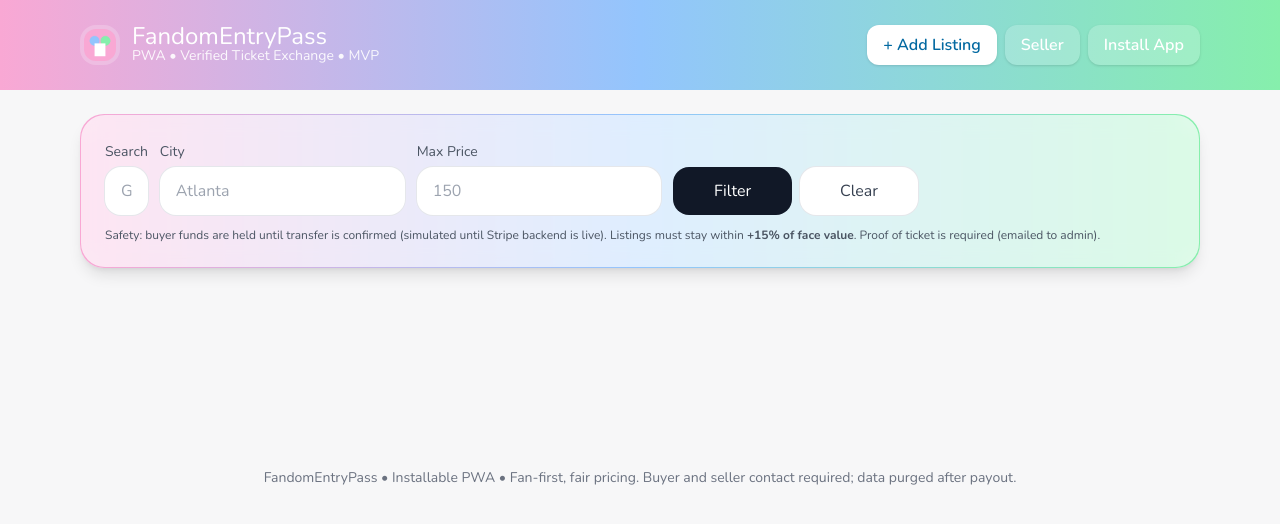
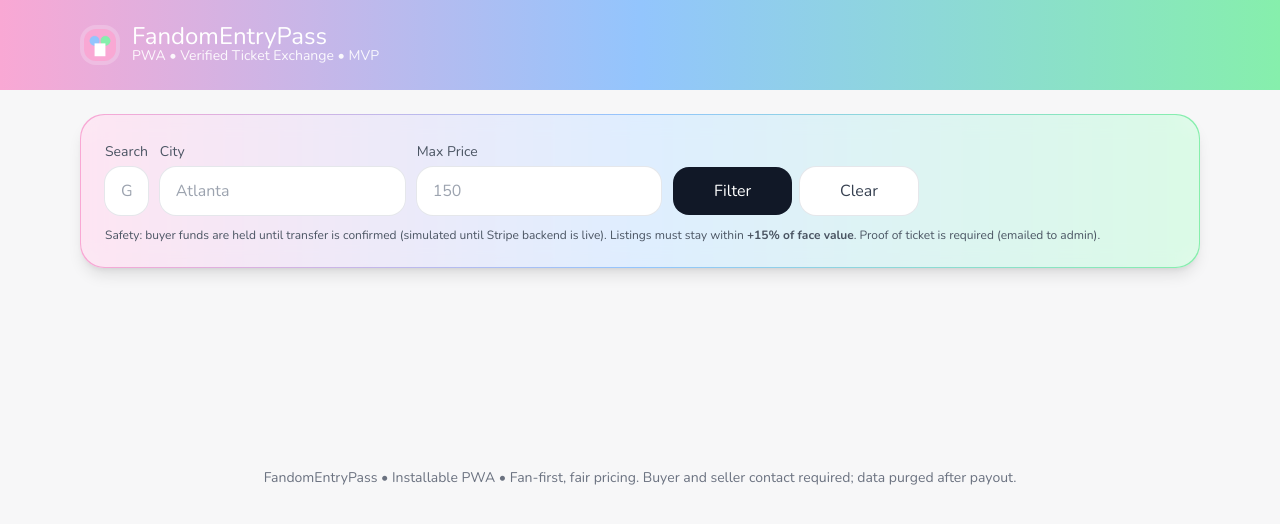
Before and after one commit to Fandom-Entry-pass/fandom-entry-pass, a website: page index.html in a window 1280 px wide. Drawn offline with nearby package versions, Linux system fonts and the light colour scheme; a script that the page names is missing.

Commit message:
Update index.html
now “+ Add Listing” won’t show to non-sellers on any screen size.

```diff
--- a/index.html
+++ b/index.html
@@ -51,9 +51,9 @@
       </div>
       <div class="flex items-center gap-2">
         <!-- “Add Listing” only shows if seller is logged in -->
-        <button id="openAdd" class="hidden sm:inline-flex bg-white text-sky-700 font-semibold px-4 py-2 rounded-xl shadow hover:bg-white/90">+ Add Listing</button>
-        <button id="openSeller" class="hidden sm:inline-flex bg-white/20 text-white font-semibold px-4 py-2 rounded-xl shadow hover:bg-white/30">Seller</button>
-        <button id="installBtn" class="hidden sm:inline-flex bg-white/20 text-white font-semibold px-4 py-2 rounded-xl shadow hover:bg-white/30">Install App</button>
+       <button id="openAdd"    class="hidden inline-flex bg-white text-sky-700 font-semibold px-4 py-2 rounded-xl shadow hover:bg-white/90">+ Add Listing</button>
+<button id="openSeller" class="hidden inline-flex bg-white/20 text-white font-semibold px-4 py-2 rounded-xl shadow hover:bg-white/30">Seller</button>
+<button id="installBtn" class="hidden inline-flex bg-white/20 text-white font-semibold px-4 py-2 rounded-xl shadow hover:bg-white/30">Install App</button>
       </div>
     </div>
   </header>
```
